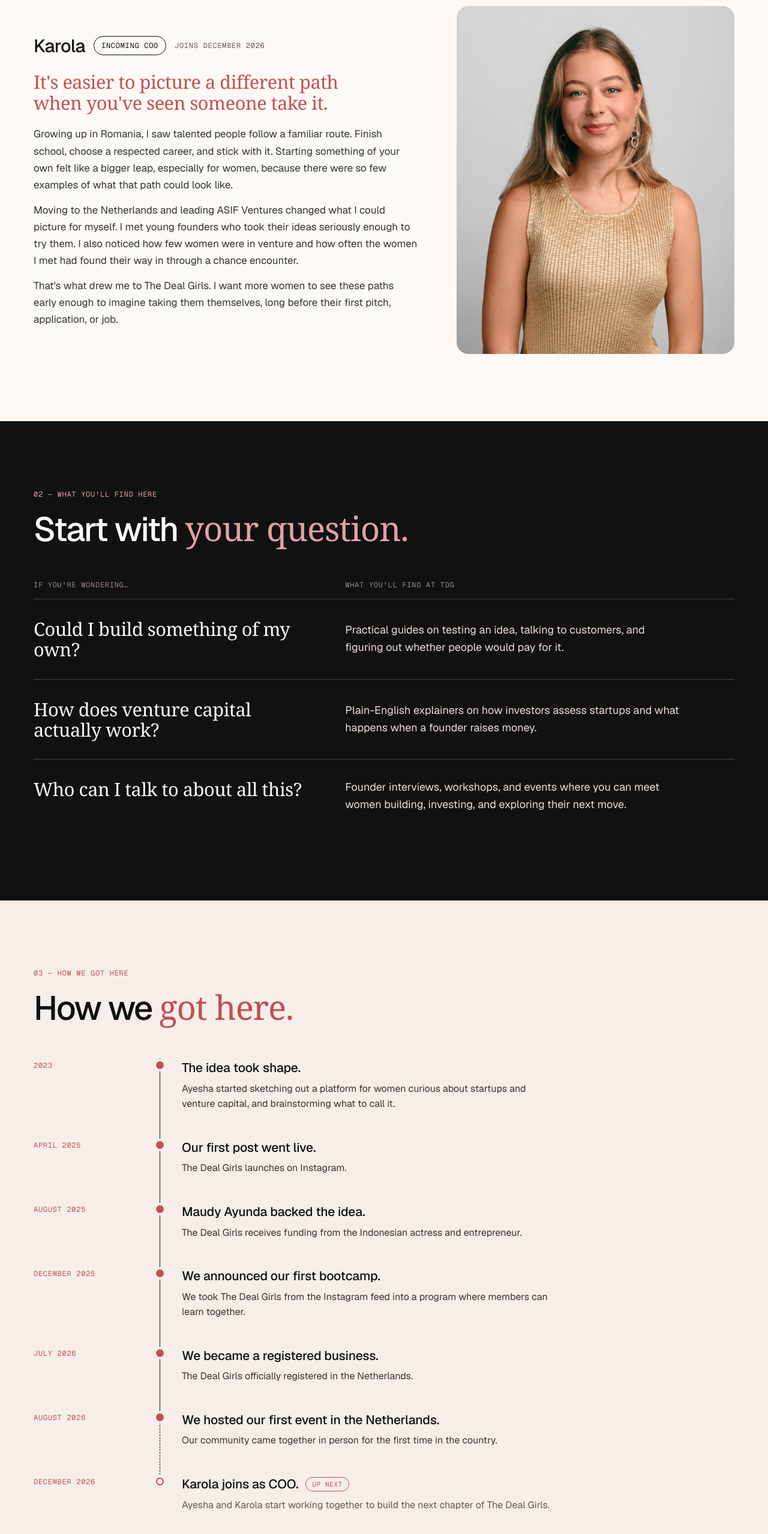
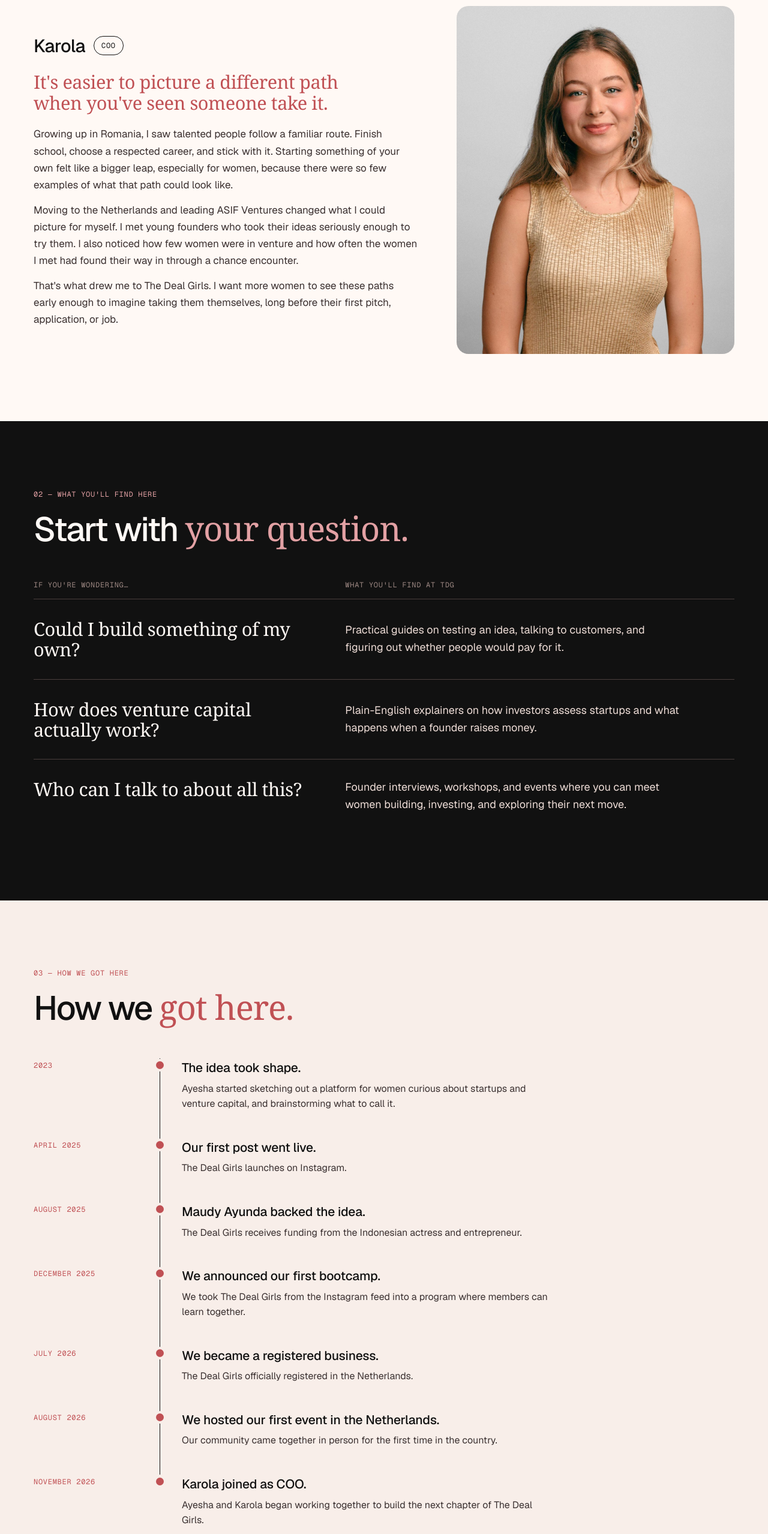
Before and after one commit to ghiffarin/the-deal-girls-site, a plain HTML site: page about.html in a window 1280 px wide. Shown: the part 1961-4518 px from the top of the page at 60% size. Drawn offline with nearby package versions, Linux system fonts and the light colour scheme; a web font is replaced by a local one.

Commit message:
Show Karola as COO who joined in November 2026
Her start date is November 2026, not December, so she is a current team
member: role reads COO, the 'joins' note is gone, and her timeline entry
is a past milestone ('Karola joined as COO') with a solid line.

Co-Authored-By: Claude Opus 5.5 <noreply@anthropic.com>
Claude-Session: https://claude.ai/code/session_01T7Meiz891KkrD6cUqeyNC3

```diff
--- a/about.css
+++ b/about.css
@@ -78,9 +78,8 @@
   .find__a{font-size:16px}
   .tl__item{grid-template-columns:minmax(0,1fr)}
   .tl__when{padding:0 0 6px 28px;border-left:1px solid var(--ink)}
-  .tl__item:has(+ .tl__item--next) .tl__when{border-left-style:solid}
   .tl__body{padding-left:28px}
-  .tl__item:last-child .tl__when{border-left-color:var(--ink);border-left-style:dashed}
+  .tl__item--next .tl__when{border-left-style:dashed}
   .tl__item:last-child .tl__body{border-left-color:transparent}
   .tl__body h3{font-size:19px}
   .a-close__ctas{flex-direction:column;align-self:stretch}
--- a/about.html
+++ b/about.html
@@ -101,12 +101,11 @@
       </article>
 
       <article class="member member--flip">
-        <div class="photo member__photo" data-photo="team-karola" data-alt="Karola, incoming COO of The Deal Girls"><span class="photo__hint">team-karola.jpg</span></div>
+        <div class="photo member__photo" data-photo="team-karola" data-alt="Karola, COO of The Deal Girls"><span class="photo__hint">team-karola.jpg</span></div>
         <div class="member__body">
           <div class="member__meta">
             <h3>Karola</h3>
-            <span class="mono member__role">Incoming COO</span>
-            <span class="mono member__note">Joins December 2026</span>
+            <span class="mono member__role">COO</span>
           </div>
           <p class="member__quote">It's easier to picture a different path when you've seen someone take it.</p>
           <div class="member__bio">
@@ -184,9 +183,9 @@
         <span class="mono tl__when">August 2026</span>
         <div class="tl__body"><h3>We hosted our first event in the Netherlands.</h3><p>Our community came together in person for the first time in the country.</p></div>
       </li>
-      <li class="tl__item tl__item--next">
-        <span class="mono tl__when">December 2026</span>
-        <div class="tl__body"><h3>Karola joins as COO. <span class="tl__tag">Up next</span></h3><p>Ayesha and Karola start working together to build the next chapter of The Deal Girls.</p></div>
+      <li class="tl__item">
+        <span class="mono tl__when">November 2026</span>
+        <div class="tl__body"><h3>Karola joined as COO.</h3><p>Ayesha and Karola began working together to build the next chapter of The Deal Girls.</p></div>
       </li>
     </ol>
   </div>
```
